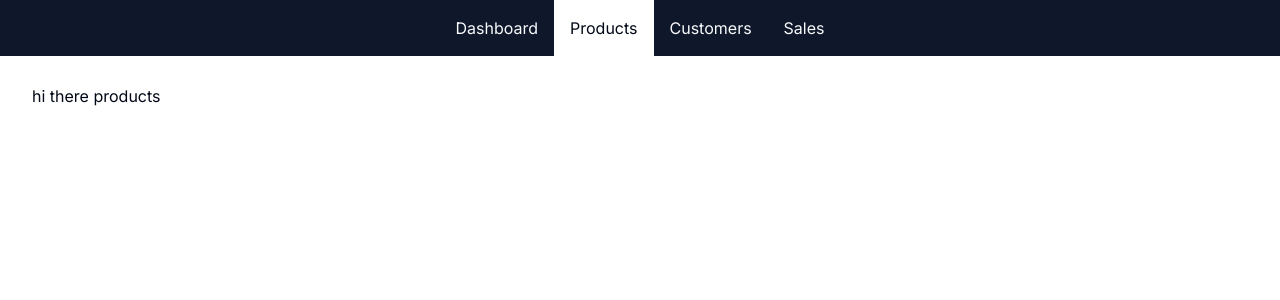
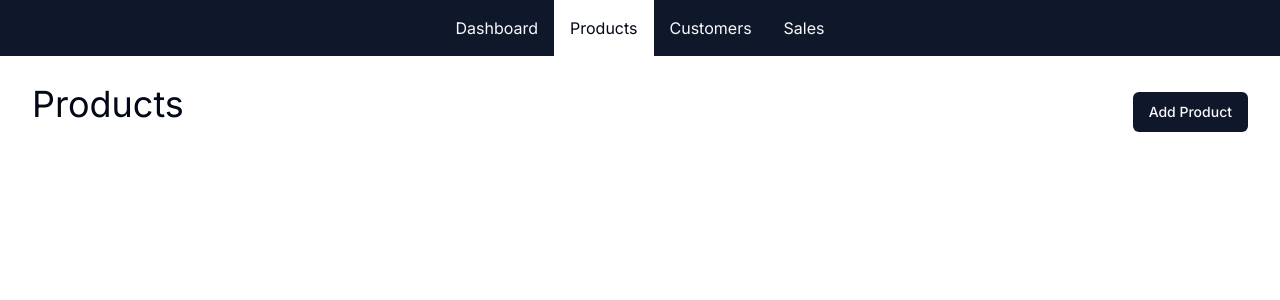
Before and after one commit to niklonberg/next-js-ecommerce-mvp, a Next.js app: page /admin/products in a window 1280 px wide. Shown: the top 300 px of the page. Built offline with nearby package versions, Linux system fonts and the light colour scheme.

Commit message:
edit AdminProducts page, add PageHeader & Button components

```diff
--- a/src/app/admin/products/page.tsx
+++ b/src/app/admin/products/page.tsx
@@ -1,3 +1,11 @@
+import { Button } from "@/components/ui/button";
+import { PageHeader } from "../_components/PageHeader";
+
 export default function AdminProducts() {
-  return <h1>hi there products</h1>;
+  return (
+    <div className="flex justify-between items-center gap-4">
+      <PageHeader>Products</PageHeader>
+      <Button>Add Product</Button>
+    </div>
+  );
 }
```
